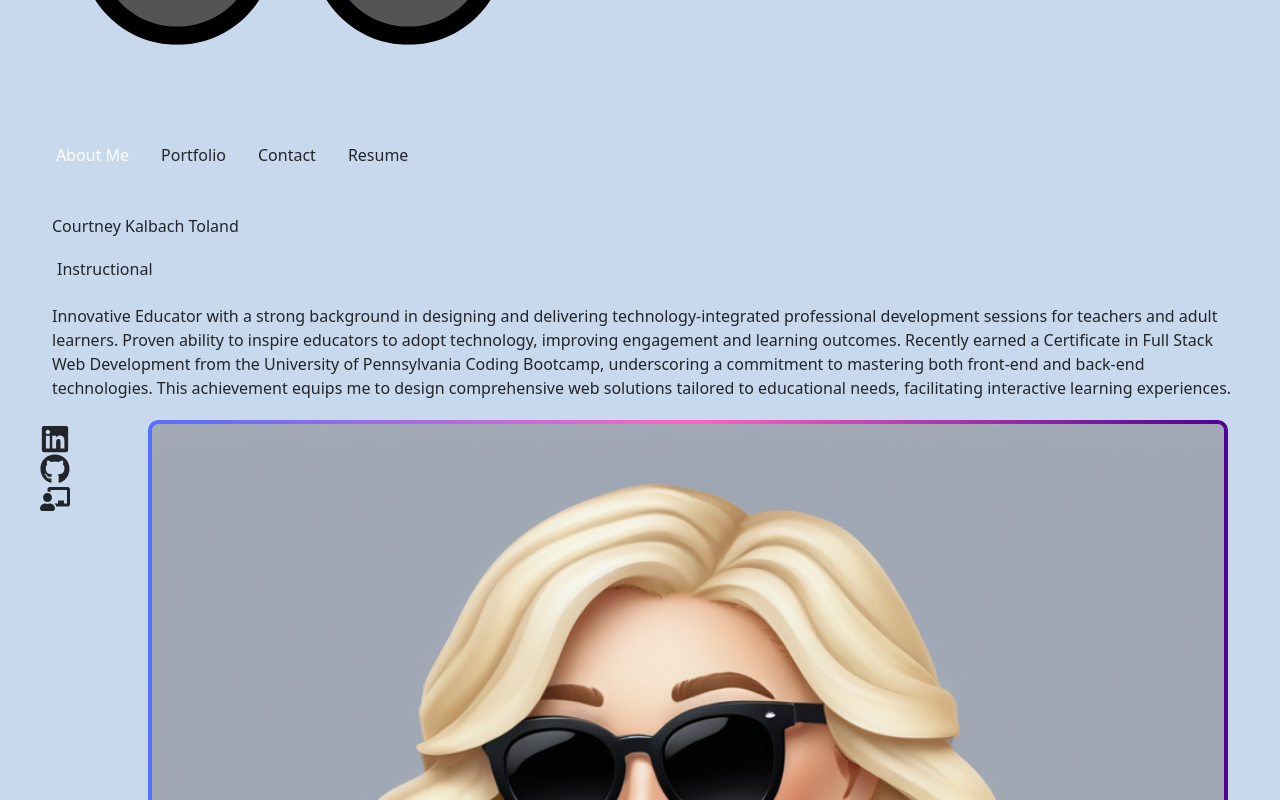
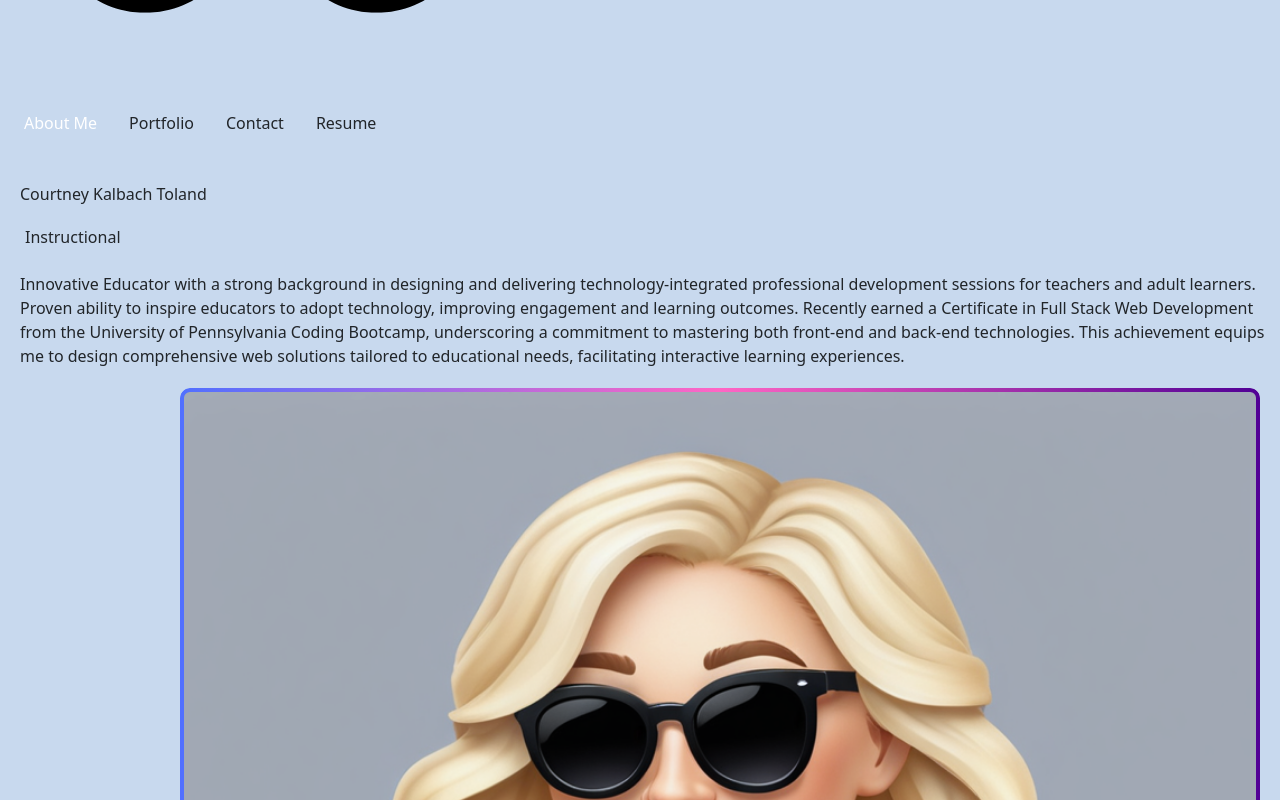
Before and after one commit to KNC2007/React-Portfolio, a React (Vite) app: page / in a window 1280 px wide. Shown: the part 560-1360 px from the top of the page. Built offline with nearby package versions, Linux system fonts and the light colour scheme.

Commit message:
fixed footer problem - sticky footer at bottom of page

```diff
--- a/src/App.css
+++ b/src/App.css
@@ -2,14 +2,17 @@
   margin: 0
 }
 
-#root {
-  max-width: 1280px;
-  margin: 0 auto;
-  padding: 2rem;
+.App {
+  min-height: 100vh;
+  display: flex;
+  flex-direction: column;
+
 }
+
 
 .aboutMe-container {
   margin-top: 50px;
+  margin-bottom: 20px;
 }
 
 .text-wrapper {
@@ -32,3 +35,7 @@
   right: 0;
   z-index: 1000;
 }
+
+Footer {
+  margin-top: auto;
+}
--- a/src/App.jsx
+++ b/src/App.jsx
@@ -6,14 +6,14 @@ import Footer from './components/Footer'
 
 function App() {
   const [count, setCount] = useState(0)
-// The Outlet component will conditionally swap between the different pages according to the URL
+  // The Outlet component will conditionally swap between the different pages according to the URL
   return (
     <>
-
-<Navbar />
-<Outlet />
-<Footer />
-
+      <div className="App">
+        <Navbar />
+          <Outlet />
+        <Footer />
+      </div>
 
     </>
   )
--- a/src/components/footer.jsx
+++ b/src/components/footer.jsx
@@ -3,7 +3,8 @@ import { FaLinkedin, FaGithub, FaChalkboardTeacher } from 'react-icons/fa';
 
 const Footer = () => {
   return (
-    <footer className='bg-gray-800 text-gray-400 py-4 px-2 sm:px-6 md:px-8 flex items-center justify-center fixed bottom-0 left-0 w-full'>
+    <footer className='bg-gray-800 text-gray-400 sm:px-6 md:px-8 flex items-center justify-center w-screen h-14'>
+      <div>
       <div className='flex items-center justify-center space-x-4'>
         <a href='https://www.linkedin.com/in/courtney-kt/' target='_blank' rel='noopener noreferrer'>
           <FaLinkedin className='cursor-pointer hover:text-white' size={30} />
@@ -14,6 +15,7 @@ const Footer = () => {
         <a href='https://de01903704.schoolwires.net/domain/709' target='_blank' rel='noopener noreferrer'>
           <FaChalkboardTeacher className='cursor-pointer hover:text-white' size={30} />
         </a>
+        </div>
       </div>
     </footer>
   );
--- a/src/components/main.jsx
+++ b/src/components/main.jsx
@@ -5,7 +5,7 @@ import avatarImage from '../assets/CKT avatar website.png'
 
 const Main = () => {
     return (
-        <div id='main' className='aboutMe-container flex flex-wrap items-top justify-center pb-10 pt-10'>
+        <div id='main' className='aboutMe-container flex flex-wrap justify-center pt-10'>
             <style>{'body { background-color: #c8d9ee; }'}</style>
             <div className='text-wrapper md:w-1/2 lg:w-1/2 justify-center'>
                 <div className='max-w-[700px] m-auto h-full w-full'>
```
